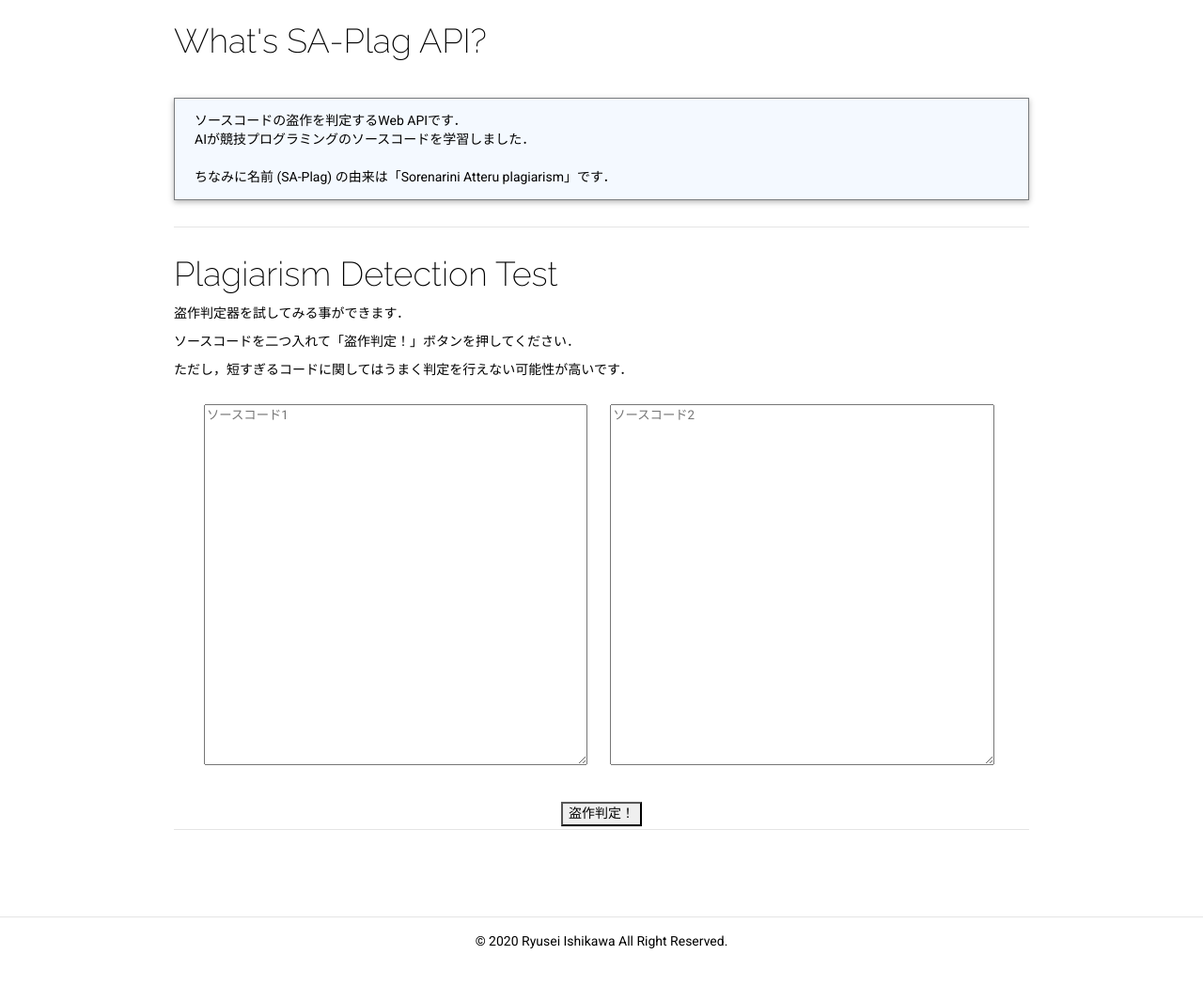
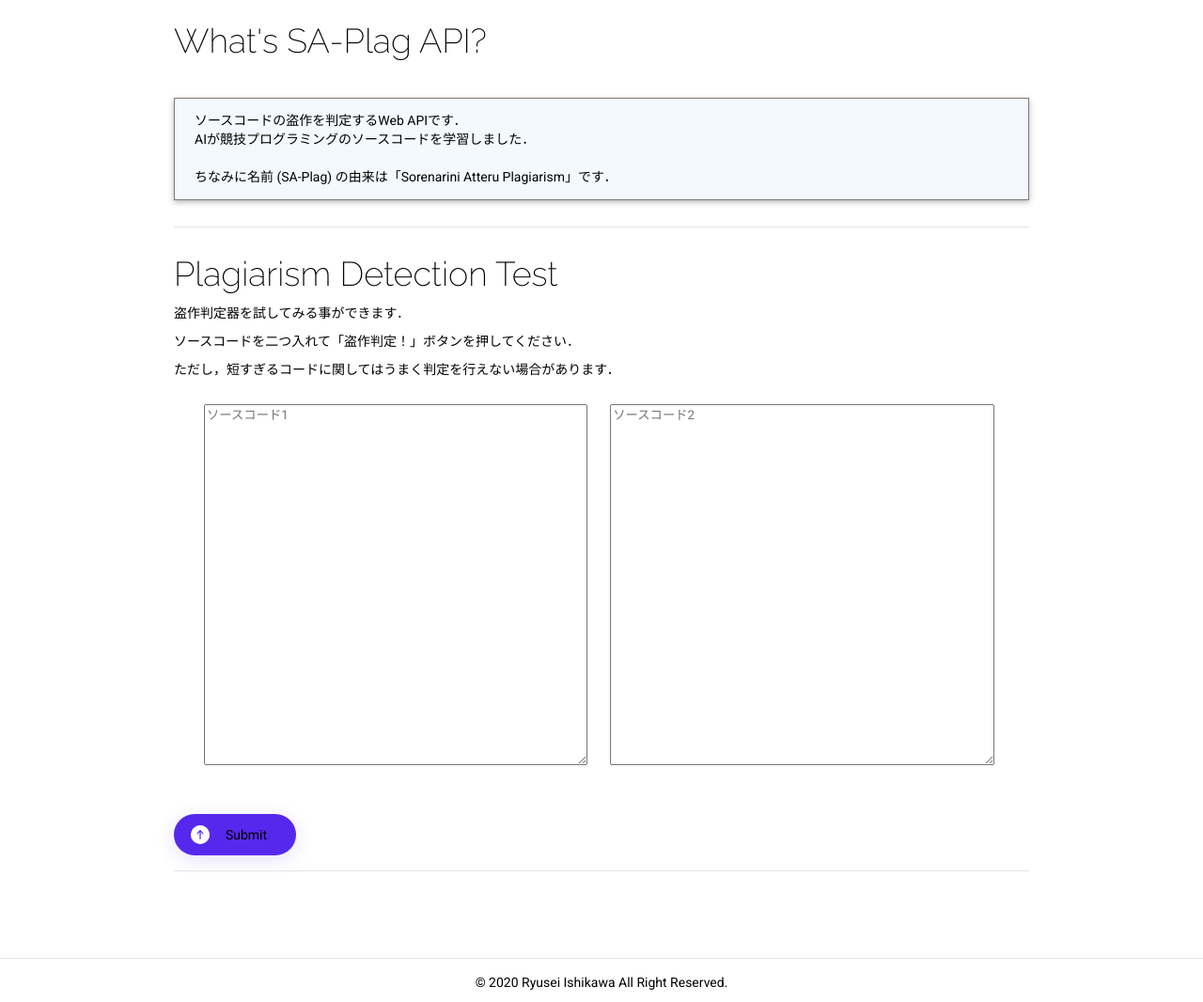
Before and after one commit to xryuseix/SA-Plag-WebAPI, a FastAPI app: page / in a window 1280 px wide. Shown: the part 54-1120 px from the top of the page at 94% size. Before the commit the page ends 1063 px from the top, so only its background shows below. Run offline with FastAPI, Linux system fonts and the light colour scheme; some libraries are stand-ins or nearby versions.

Commit message:
change submit button

```diff
--- /dev/null
+++ b/static/css/submit_button.css
@@ -0,0 +1,246 @@
+.activate {
+  display: table;
+  background: #5628EE;
+  -webkit-box-shadow: 0 4px 20px rgba(86, 40, 238, 0.15);
+          box-shadow: 0 4px 20px rgba(86, 40, 238, 0.15);
+  line-height: 20px;
+  padding: 12px;
+  border-radius: 22px;
+  color: #fff;
+  font-weight: 500;
+  cursor: pointer;
+  -webkit-transition: background .3s ease, -webkit-transform .2s ease, -webkit-box-shadow .3s ease;
+  transition: background .3s ease, -webkit-transform .2s ease, -webkit-box-shadow .3s ease;
+  transition: transform .2s ease, background .3s ease, box-shadow .3s ease;
+  transition: transform .2s ease, background .3s ease, box-shadow .3s ease, -webkit-transform .2s ease, -webkit-box-shadow .3s ease;
+}
+
+.activate span {
+  display: inline-block;
+  vertical-align: top;
+  width: 20px;
+  height: 20px;
+  background: #fff;
+  border-radius: 50%;
+  margin: 0 4px 0 0;
+  position: relative;
+  overflow: hidden;
+}
+
+.activate span:before {
+  content: '';
+  left: 0;
+  top: 0;
+  width: 100%;
+  height: 100%;
+  position: absolute;
+  background: #5628EE;
+  border-radius: 50%;
+  -webkit-transform: scale(0);
+          transform: scale(0);
+  -webkit-transition: background .3s ease, -webkit-transform .3s ease;
+  transition: background .3s ease, -webkit-transform .3s ease;
+  transition: transform .3s ease, background .3s ease;
+  transition: transform .3s ease, background .3s ease, -webkit-transform .3s ease;
+}
+
+.activate span svg {
+  position: absolute;
+  width: 12px;
+  height: 12px;
+  left: 50%;
+  top: 50%;
+  margin: -6px 0 0 -6px;
+  z-index: 1;
+}
+
+.activate span svg:nth-child(1) {
+  width: 20px;
+  height: 20px;
+  top: 0;
+  left: 0;
+  fill: none;
+  margin: 0;
+  stroke: #fff;
+  stroke-width: 1px;
+  stroke-dashoffset: 94.248;
+  stroke-dasharray: 47.124;
+}
+
+.activate span svg:nth-child(2) {
+  fill: #5628EE;
+  -webkit-transition: -webkit-transform 0.4s cubic-bezier(0.175, 0.885, 0.32, 1.275);
+  transition: -webkit-transform 0.4s cubic-bezier(0.175, 0.885, 0.32, 1.275);
+  transition: transform 0.4s cubic-bezier(0.175, 0.885, 0.32, 1.275);
+  transition: transform 0.4s cubic-bezier(0.175, 0.885, 0.32, 1.275), -webkit-transform 0.4s cubic-bezier(0.175, 0.885, 0.32, 1.275);
+}
+
+.activate span svg:nth-child(3) {
+  fill: #5628EE;
+  -webkit-transform: translateY(20px);
+          transform: translateY(20px);
+  -webkit-transition: opacity 0.3s ease, -webkit-transform 0.4s cubic-bezier(0.175, 0.885, 0.32, 1.275);
+  transition: opacity 0.3s ease, -webkit-transform 0.4s cubic-bezier(0.175, 0.885, 0.32, 1.275);
+  transition: transform 0.4s cubic-bezier(0.175, 0.885, 0.32, 1.275), opacity 0.3s ease;
+  transition: transform 0.4s cubic-bezier(0.175, 0.885, 0.32, 1.275), opacity 0.3s ease, -webkit-transform 0.4s cubic-bezier(0.175, 0.885, 0.32, 1.275);
+}
+
+.activate:hover {
+  -webkit-box-shadow: 0 8px 24px rgba(86, 40, 238, 0.15);
+          box-shadow: 0 8px 24px rgba(86, 40, 238, 0.15);
+}
+
+.activate:hover span svg:nth-child(2) {
+  -webkit-transform: translateY(-20px);
+          transform: translateY(-20px);
+}
+
+.activate:hover span svg:nth-child(3) {
+  -webkit-transform: translateY(0);
+          transform: translateY(0);
+}
+
+.activate:active {
+  -webkit-transform: scale(0.94);
+          transform: scale(0.94);
+  -webkit-box-shadow: 0 4px 16px rgba(63, 220, 117, 0.18);
+          box-shadow: 0 4px 16px rgba(63, 220, 117, 0.18);
+}
+
+.activate.loading span {
+  background: none;
+  -webkit-transition: background .1s ease .3s;
+  transition: background .1s ease .3s;
+}
+
+.activate.loading span:before {
+  -webkit-transform: scale(1);
+          transform: scale(1);
+}
+
+.activate.loading span svg:nth-child(1) {
+  -webkit-animation: turn 1.6s linear infinite forwards, path 1.6s linear infinite forwards;
+          animation: turn 1.6s linear infinite forwards, path 1.6s linear infinite forwards;
+}
+
+.activate.loading span svg:nth-child(2) {
+  -webkit-transform: translateY(-20px);
+          transform: translateY(-20px);
+}
+
+.activate.loading span svg:nth-child(3) {
+  opacity: 0;
+  -webkit-transform: translateY(0) scale(0.6);
+          transform: translateY(0) scale(0.6);
+}
+
+.activate.loading ul {
+  -webkit-transform: rotateX(90deg);
+          transform: rotateX(90deg);
+}
+
+.activate.loading.done {
+  background: #3FDC75;
+  -webkit-box-shadow: 0 4px 20px rgba(63, 220, 117, 0.15);
+          box-shadow: 0 4px 20px rgba(63, 220, 117, 0.15);
+}
+
+.activate.loading.done span {
+  background: #fff;
+  -webkit-transition: background .1s ease 0s;
+  transition: background .1s ease 0s;
+}
+
+.activate.loading.done span:before {
+  background: #3FDC75;
+  -webkit-transform: scale(0);
+          transform: scale(0);
+}
+
+.activate.loading.done span svg:nth-child(1) {
+  -webkit-animation: none;
+          animation: none;
+}
+
+.activate.loading.done span svg:nth-child(3) {
+  fill: #3FDC75;
+  opacity: 1;
+  -webkit-transform: scale(1);
+          transform: scale(1);
+  -webkit-transition: opacity 0.4s ease 0.25s, -webkit-transform 0.4s cubic-bezier(0.175, 0.885, 0.32, 1.275) 0.3s;
+  transition: opacity 0.4s ease 0.25s, -webkit-transform 0.4s cubic-bezier(0.175, 0.885, 0.32, 1.275) 0.3s;
+  transition: transform 0.4s cubic-bezier(0.175, 0.885, 0.32, 1.275) 0.3s, opacity 0.4s ease 0.25s;
+  transition: transform 0.4s cubic-bezier(0.175, 0.885, 0.32, 1.275) 0.3s, opacity 0.4s ease 0.25s, -webkit-transform 0.4s cubic-bezier(0.175, 0.885, 0.32, 1.275) 0.3s;
+}
+
+.activate.loading.done ul {
+  -webkit-transform: rotateX(180deg);
+          transform: rotateX(180deg);
+}
+
+.activate ul {
+  padding: 0;
+  margin: 0;
+  list-style: none;
+  height: 20px;
+  width: 70px;
+  display: inline-block;
+  vertical-align: top;
+  text-align: center;
+  position: relative;
+  -webkit-transform-style: preserve-3d;
+          transform-style: preserve-3d;
+  -webkit-transition: -webkit-transform .3s ease;
+  transition: -webkit-transform .3s ease;
+  transition: transform .3s ease;
+  transition: transform .3s ease, -webkit-transform .3s ease;
+}
+
+.activate ul li {
+  --rotateX: 0deg;
+  -webkit-backface-visibility: hidden;
+          backface-visibility: hidden;
+  position: absolute;
+  top: 0;
+  bottom: 0;
+  width: 100%;
+  -webkit-transform-origin: 50% 50%;
+          transform-origin: 50% 50%;
+  -webkit-transform: rotateX(var(--rotateX)) translateZ(10px);
+          transform: rotateX(var(--rotateX)) translateZ(10px);
+}
+
+.activate ul li:nth-child(2) {
+  --rotateX: -90deg;
+}
+
+.activate ul li:nth-child(3) {
+  --rotateX: -180deg;
+}
+
+@-webkit-keyframes turn {
+  100% {
+    -webkit-transform: rotate(360deg);
+            transform: rotate(360deg);
+  }
+}
+
+@keyframes turn {
+  100% {
+    -webkit-transform: rotate(360deg);
+            transform: rotate(360deg);
+  }
+}
+
+@-webkit-keyframes path {
+  100% {
+    stroke-dashoffset: 0;
+  }
+}
+
+@keyframes path {
+  100% {
+    stroke-dashoffset: 0;
+  }
+}
+/*# sourceMappingURL=submit_button.css.map */
--- /dev/null
+++ b/static/css/submit_button.scss
@@ -0,0 +1,176 @@
+$background: #5628EE;
+$success: #3FDC75;
+
+.activate {
+    display: table;
+    background: $background;
+    box-shadow: 0 4px 20px rgba($background, .15);
+    line-height: 20px;
+    padding: 12px;
+    border-radius: 22px;
+    color: #fff;
+    font-weight: 500;
+    cursor: pointer;
+    transition: transform .2s ease, background .3s ease, box-shadow .3s ease;
+    span {
+        display: inline-block;
+        vertical-align: top;
+        width: 20px;
+        height: 20px;
+        background: #fff;
+        border-radius: 50%;
+        margin: 0 4px 0 0;
+        position: relative;
+        overflow: hidden;
+        &:before {
+            content: '';
+            left: 0;
+            top: 0;
+            width: 100%;
+            height: 100%;
+            position: absolute;
+            background: $background;
+            border-radius: 50%;
+            transform: scale(0);
+            transition: transform .3s ease, background .3s ease;
+        }
+        svg {
+            position: absolute;
+            width: 12px;
+            height: 12px;
+            left: 50%;
+            top: 50%;
+            margin: -6px 0 0 -6px;
+            z-index: 1;
+            &:nth-child(1) {
+                width: 20px;
+                height: 20px;
+                top: 0;
+                left: 0;
+                fill: none;
+                margin: 0;
+                stroke: #fff;
+                stroke-width: 1px;
+                stroke-dashoffset: 47.124 * 2;
+                stroke-dasharray: 47.124;
+            }
+            &:nth-child(2) {
+                fill: $background;
+                transition: transform .4s cubic-bezier(0.175, 0.885, 0.32, 1.275);
+            }
+            &:nth-child(3) {
+                fill: $background;
+                transform: translateY(20px);
+                transition: transform .4s cubic-bezier(0.175, 0.885, 0.32, 1.275), opacity .3s ease;
+            }
+        }
+    }
+    &:hover {
+        box-shadow: 0 8px 24px rgba($background, .15);
+        span {
+            svg {
+                &:nth-child(2) {
+                    transform: translateY(-20px);
+                }
+                &:nth-child(3) {
+                    transform: translateY(0);
+                }
+            }
+        }
+    }
+    &:active {
+        transform: scale(.94);
+        box-shadow: 0 4px 16px rgba($success, .18);
+    }
+    &.loading {
+        span {
+            background: none;
+            transition: background .1s ease .3s;
+            &:before {
+                transform: scale(1);
+            }
+            svg {
+                &:nth-child(1) {
+                    animation: turn 1.6s linear infinite forwards, path 1.6s linear infinite forwards;
+                }
+                &:nth-child(2) {
+                    transform: translateY(-20px);
+                }
+                &:nth-child(3) {
+                    opacity: 0;
+                    transform: translateY(0) scale(.6);
+                }
+            }
+        }
+        ul {
+            transform: rotateX(90deg);
+        }
+        &.done {
+            background: $success;
+            box-shadow: 0 4px 20px rgba($success, .15);
+            span {
+                background: #fff;
+                transition: background .1s ease 0s;
+                &:before {
+                    background: $success;
+                    transform: scale(0);
+                }
+                svg {
+                    &:nth-child(1) {
+                        animation: none;
+                    }
+                    &:nth-child(3) {
+                        fill: $success;
+                        opacity: 1;
+                        transform: scale(1);
+                        transition: transform .4s cubic-bezier(0.175, 0.885, 0.32, 1.275) .3s, opacity .4s ease .25s;
+                    }
+                }
+            }
+            ul {
+                transform: rotateX(180deg);
+            }
+        }
+    }
+    ul {
+        padding: 0;
+        margin: 0;
+        list-style: none;
+        height: 20px;
+        width: 70px;
+        display: inline-block;
+        vertical-align: top;
+        text-align: center;
+        position: relative;
+        transform-style: preserve-3d;
+        transition: transform .3s ease;
+        li {
+            --rotateX: 0deg;
+            backface-visibility: hidden;
+            position: absolute;
+            top: 0;
+            bottom: 0;
+            width: 100%;
+            transform-origin: 50% 50%;
+            transform: rotateX(var(--rotateX)) translateZ(10px);
+            &:nth-child(2) {
+                --rotateX: -90deg;
+            }
+            &:nth-child(3) {
+                --rotateX: -180deg;
+            }
+        }
+    }
+}
+
+@keyframes turn {
+    100% {
+        transform: rotate(360deg);
+    }
+}
+
+@keyframes path {
+    100% {
+        stroke-dashoffset: 0;
+    }
+}
--- a/template/index.html
+++ b/template/index.html
@@ -1,6 +1,7 @@
 {% extends "layout.html" %} {% block content %}
 <script src="https://ajax.googleapis.com/ajax/libs/jquery/3.5.1/jquery.min.js"></script>
 <link href="static/css/index.css" rel="stylesheet">
+<link href="static/css/submit_button.css" rel="stylesheet">
 <br />
 <div class="row">
   <div class="col-md-10">
@@ -12,7 +13,7 @@
     <p>ソースコードの盗作を判定するWeb APIです．</p>
     <p>AIが競技プログラミングのソースコードを学習しました．</p>
     <br />
-    <p>ちなみに名前 (SA-Plag) の由来は「Sorenarini Atteru plagiarism」です．</p>
+    <p>ちなみに名前 (SA-Plag) の由来は「Sorenarini Atteru Plagiarism」です．</p>
 </div>
 
 <hr />
@@ -28,7 +29,7 @@
 <table cellspacing="0">
   <p>盗作判定器を試してみる事ができます．</p>
   <p>ソースコードを二つ入れて「盗作判定！」ボタンを押してください．</p>
-  <p>ただし，短すぎるコードに関してはうまく判定を行えない可能性が高いです．</p>
+  <p>ただし，短すぎるコードに関してはうまく判定を行えない場合があります．</p>
   <tbody>
     <tr>
       <td class="n">
@@ -53,9 +54,35 @@
 
 <br />
 
-<div class="button_wrapper">
-  <button type="button" id="judge">盗作判定！</button>
-</div>
+<a class="activate" style="display: flex; justify-content: center; width:130px;">
+    <span>
+        <svg>
+            <use xlink:href="#circle">
+        </svg>
+        <svg>
+            <use xlink:href="#arrow">
+        </svg>
+        <svg>
+            <use xlink:href="#check">
+        </svg>
+    </span>
+    <ul>
+        <li>Submit</li>
+        <li>Waiting</li>
+        <li>Activated</li>
+    </ul>
+</a>
+<svg xmlns="http://www.w3.org/2000/svg" style="display: none;">
+    <symbol xmlns="http://www.w3.org/2000/svg" viewBox="0 0 16 16" id="circle">
+        <circle cx="8" cy="8" r="7.5"></circle>
+    </symbol>
+    <symbol xmlns="http://www.w3.org/2000/svg" viewBox="0 0 12 12" id="arrow">
+        <path d="M2.7008908,5.37931459 L2.7008908,5.37931459 C2.9224607,5.60207651 3.2826628,5.60304283 3.50542472,5.38147293 C3.52232305,5.36466502 3.53814843,5.34681177 3.55280728,5.32801875 L5.34805194,3.02646954 L5.34805194,10.3480519 C5.34805194,10.7081129 5.63993903,11 6,11 L6,11 C6.36006097,11 6.65194806,10.7081129 6.65194806,10.3480519 L6.65194806,3.02646954 L8.44719272,5.32801875 C8.6404327,5.57575732 8.99791646,5.61993715 9.24565503,5.42669716 C9.26444805,5.41203831 9.28230129,5.39621293 9.2991092,5.37931459 L9.2991092,5.37931459 C9.55605877,5.12098268 9.57132199,4.70855346 9.33416991,4.43193577 L6.75918715,1.42843795 C6.39972025,1.00915046 5.76841509,0.960656296 5.34912761,1.32012319 C5.31030645,1.35340566 5.27409532,1.38961679 5.24081285,1.42843795 L2.66583009,4.43193577 C2.42867801,4.70855346 2.44394123,5.12098268 2.7008908,5.37931459 Z"></path>
+    </symbol>
+    <symbol xmlns="http://www.w3.org/2000/svg" viewBox="0 0 12 12" id="check">
+            <path id="test" d="M4.76499011,6.7673683 L8.2641848,3.26100386 C8.61147835,2.91299871 9.15190114,2.91299871 9.49919469,3.26100386 C9.51164115,3.27347582 9.52370806,3.28637357 9.53537662,3.29967699 C9.83511755,3.64141434 9.81891834,4.17816549 9.49919469,4.49854425 L5.18121271,8.82537365 C4.94885368,9.05820878 4.58112654,9.05820878 4.34876751,8.82537365 L2.50080531,6.97362503 C2.48835885,6.96115307 2.47629194,6.94825532 2.46462338,6.93495189 C2.16488245,6.59321455 2.18108166,6.0564634 2.50080531,5.73608464 C2.84809886,5.3880795 3.38852165,5.3880795 3.7358152,5.73608464 L4.76499011,6.7673683 Z"></path>
+    </symbol>
+</svg>
 
 <hr />
 
@@ -68,8 +95,7 @@
 </div>
 
 <script type="text/javascript">
-  $(function () {
-    $("#judge").on("click", function () {
+  function judge() {
     if (
       $('textarea[name="code1"]').val() != "" &&
       $('textarea[name="code2"]').val() != ""
@@ -126,7 +152,15 @@
     } else {
       alert("input source code!");
     }
-    });
+  };
+  $('.activate').on('click touch', function(e) {
+    var self = $(this);
+    if(!self.hasClass('loading')) {
+        self.addClass('loading');
+        judge();
+        self.removeClass('loading done');
+        self.addClass('done');
+    }
   });
 </script>
 
```
Also changed, not shown: 1 other file. Lines whose indentation alone changed are shown as unchanged.
